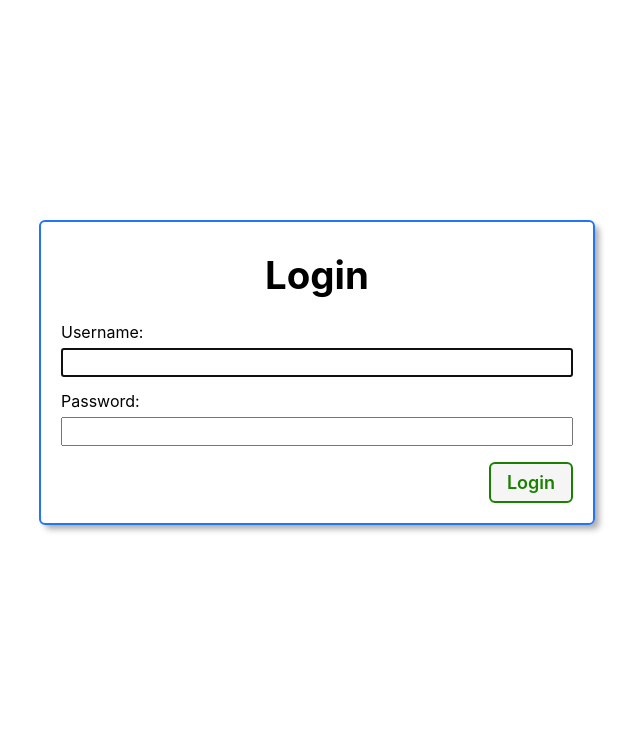
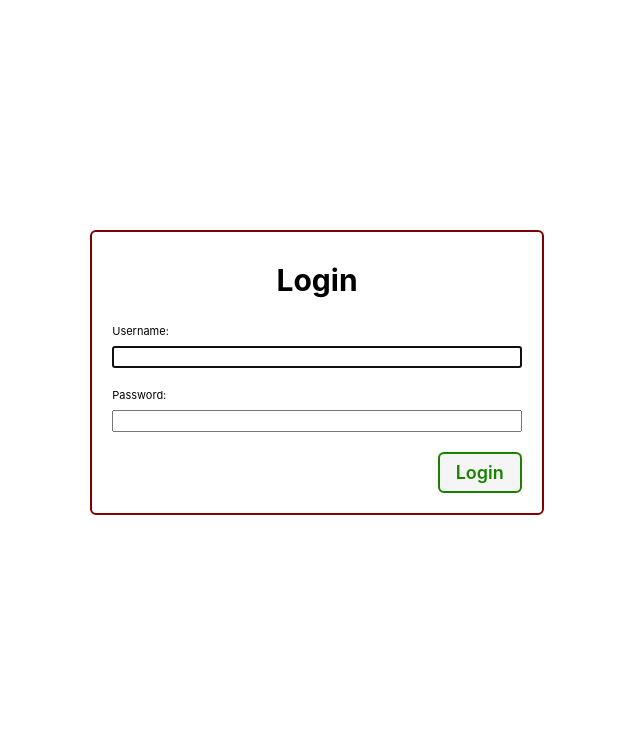
Before and after one commit to vzarate-94/sanmiguelinc, a Django app: page /accounts/login/ in a window 1280 px wide. Shown: the part 54-800 px from the top of the page, without its empty margins (323-963 px from the left). Run offline with Django 3.2, Linux system fonts and the light colour scheme.

Commit message:
add styling to login page

```diff
--- /dev/null
+++ b/main_app/static/css/login.css
@@ -0,0 +1,99 @@
+nav {
+  margin-top: 10px;
+}
+
+main {
+  display: flex;
+  align-items: center;
+  justify-content: center;
+  flex-wrap: wrap;
+  height: 100%;
+}
+
+main > section {
+  width: 100%;
+  padding: 20px 15px;
+  display: flex;
+  align-items: center;
+  justify-content: center;
+  flex-direction: column;
+}
+
+.header-logo-container {
+  display: none;
+}
+
+.logo-container {
+  max-width: 450px;
+}
+
+.cat-container {
+  width: 80%;
+}
+
+.login {
+  display: flex;
+  flex-direction: column;
+  justify-content: center;
+  align-items: center;
+  width: 80%;
+}
+
+.login h1 {
+  font-size: clamp(1.8rem, 3vw, 3rem);
+  margin: 10px 0 16px 0;
+}
+
+.login > p {
+  display: flex;
+  flex-direction: column;
+  width: 100%;
+}
+
+.login label {
+  font-size: 1.1rem;
+  margin-bottom: 8px;
+}
+
+.login input {
+  font-size: 1.2rem;
+  padding: 2px;
+}
+
+.login .btn {
+  align-self: flex-end;
+  margin-right: 0;
+  margin-top: 10px;
+}
+
+@media only screen and (min-width: 768px) {
+  main {
+    justify-content: space-around;
+  }
+
+  main > section {
+    width: 40%;
+    min-height: calc(100vh - 50px);
+  }
+
+  .login {
+    border: maroon solid 2px;
+    padding: 20px;
+    border-radius: 6px;
+  }
+
+  .logo-container {
+    max-width: 520px;
+  }
+}
+
+@media only screen and (min-width: 1024px) {
+  nav {
+    margin-top: 0;
+  }
+
+  main > section {
+    padding: 0 5px;
+    min-height: calc(100vh - 57.6px);
+  }
+}
--- a/main_app/templates/login.html
+++ b/main_app/templates/login.html
@@ -2,7 +2,7 @@
 {% load static %}
 
 {% block head %}
-<link rel="stylesheet" type="text/css" href="{% static 'css/home.css' %}"/>
+<link rel="stylesheet" type="text/css" href="{% static 'css/login.css' %}"/>
 {% endblock %}
 
 {% block content %}
```
